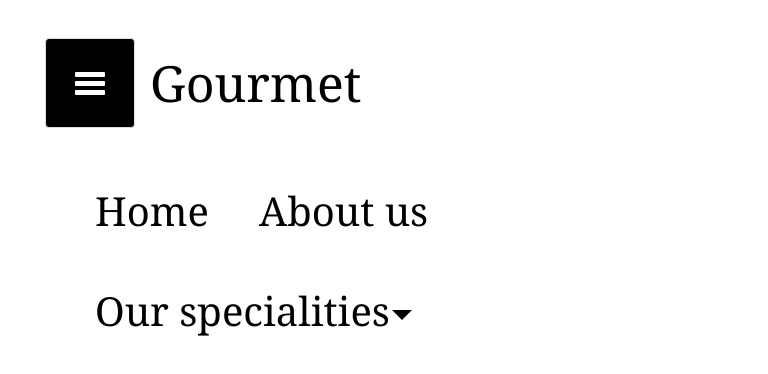
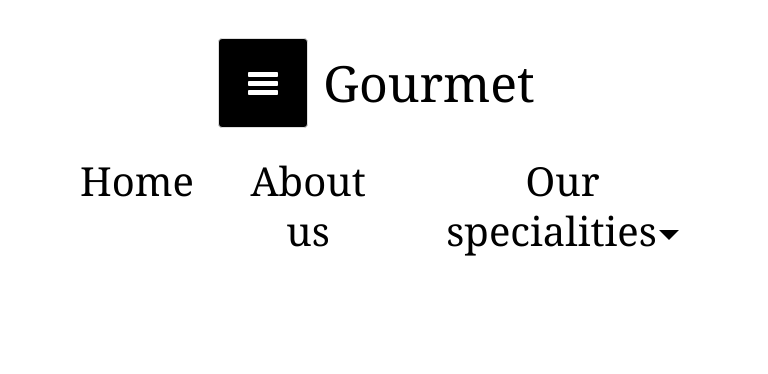
Before and after one commit to valeriavivace/SITO-GOURMET, a plain HTML site: page index.html in a window 768 px wide. Drawn offline with Linux system fonts and the light colour scheme.

Commit message:
completata la regolazione della navbar

```diff
--- a/css/mobile.css
+++ b/css/mobile.css
@@ -1,17 +1,20 @@
-@media (max-width: 900px){
+@media (max-width: 768px){
   .navbar-header{
     display: flex;
     align-items: center;
     justify-content: center;
   }
+  .navbar-nav{
+    display: inline-block;
+  }
   .navbar-default{
     padding:30px;
-
   }
   .navbar-nav>li>a,
   .navbar-default .navbar-nav .open .dropdown-menu>li>a{
     font-size: 4rem;
-    margin: 50px 0 0 20px;
+    line-height: 50px;
+    padding:20px;
   }
   .navbar-toggle{
     width: 90px;
@@ -35,3 +38,15 @@
   .navbar-default .navbar-nav .open .dropdown-menu>li>a{
     color: black;
   }
+  @media only screen
+  and (min-width : 768px)
+  and (max-width : 1020px) {
+    .navbar-header{
+      float: none;
+    }
+    .navbar-right{
+      display: inline-flex;
+      justify-content: space-between;
+      text-align: center;
+    }
+  }
--- a/index.html
+++ b/index.html
@@ -2,7 +2,7 @@
 <html>
   <head>
     <meta charset="utf-8">
-    <meta name="viewport" content="width=device-width, initial-scale=1.0, maximum-scale=1.0, user-scalable=no"/>
+    <meta name="viewport" content="width=device-width"/>
     <title>Gourmet</title>
     <link rel="stylesheet" href="css/bootstrap.min.css">
     <link rel="stylesheet" href="css/style.css">
```
